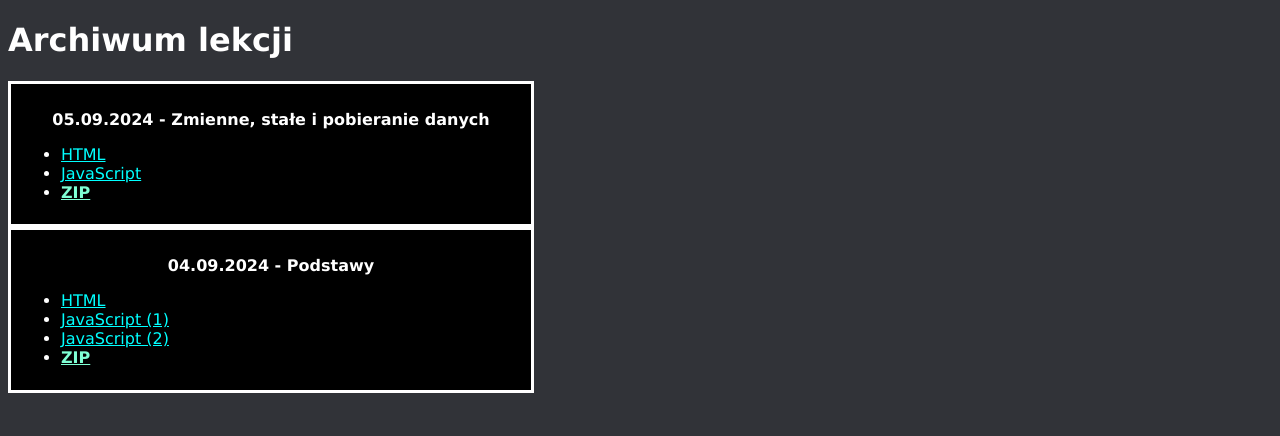
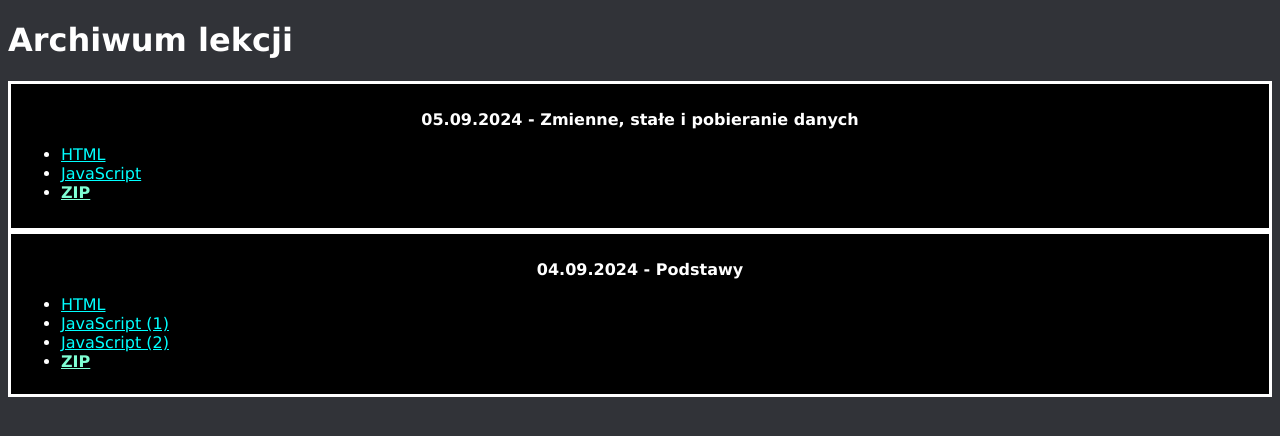
Before and after one commit to MaxMiL4N/archiwum_lekcji, a PHP site: page / in a window 1280 px wide. Shown: the top 436 px of the page. Run offline with PHP 8.4, Linux system fonts and the light colour scheme.

Commit message:
gfgdf
fgdfdg

```diff
--- a/css.css
+++ b/css.css
@@ -11,14 +11,13 @@ a:active{
     color:black;
 }
 div {
-    height: 120px;
-    width: 500px;
+    height: auto;
+    width: auto;
     background-color: black;
     border-style: solid;
     border-color: white;
     border-width: 3px;
     padding: 10px;
-
 }
 p{
     font-weight: 800;
```
